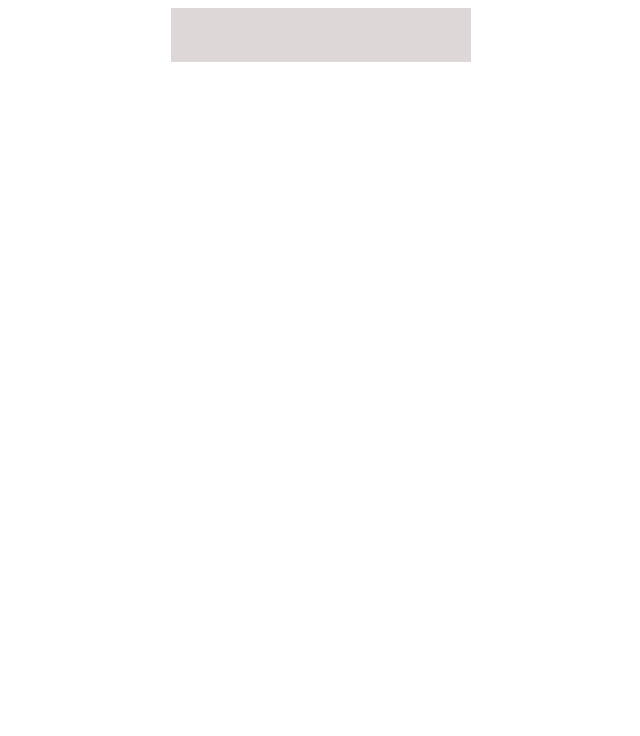
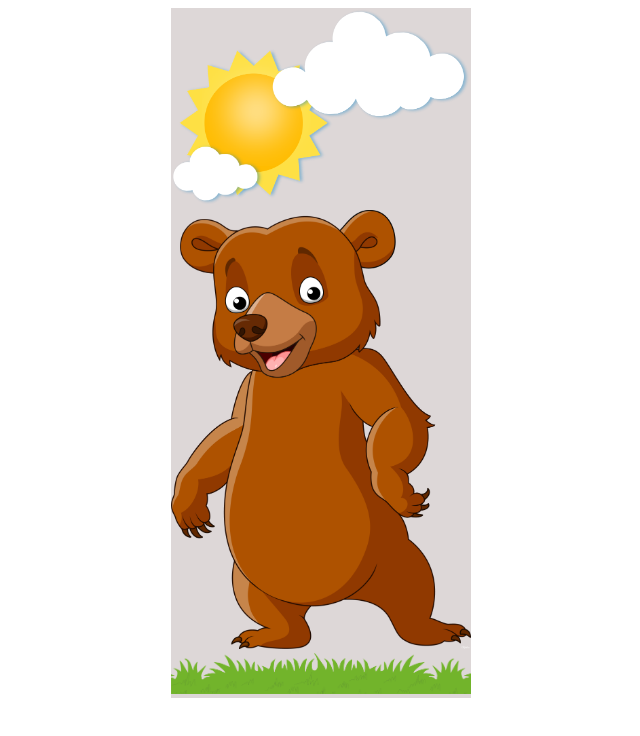
Before and after one commit to PerfettoScritto/CSSArt, a plain HTML site: page index.html in a window 1280 px wide. Shown: the whole page, without its empty margins (319-959 px from the left). Drawn offline with Linux system fonts and the light colour scheme.

Commit message:
Updating files

```diff
--- a/index.html
+++ b/index.html
@@ -20,14 +20,14 @@
 <body>
 	<div class="wrapper">
 	<div>
-		<img src="img/sun.png" alt="">
+		<img src="images/sun.png" alt="">
 
 	</div>
 	<div>
-		<img src="img/bear.png" alt="">
+		<img src="images/bear.png" alt="">
 	</div>
 	<div>
-		<img src="img/greentemplate.png" alt="">
+		<img src="images/greentemplate.png" alt="">
 	</div>
 	</div>
 </body>
```
Also changed, not shown: images/Screenshot 2022-09-07 at 17-39-03 Document.png (added).
